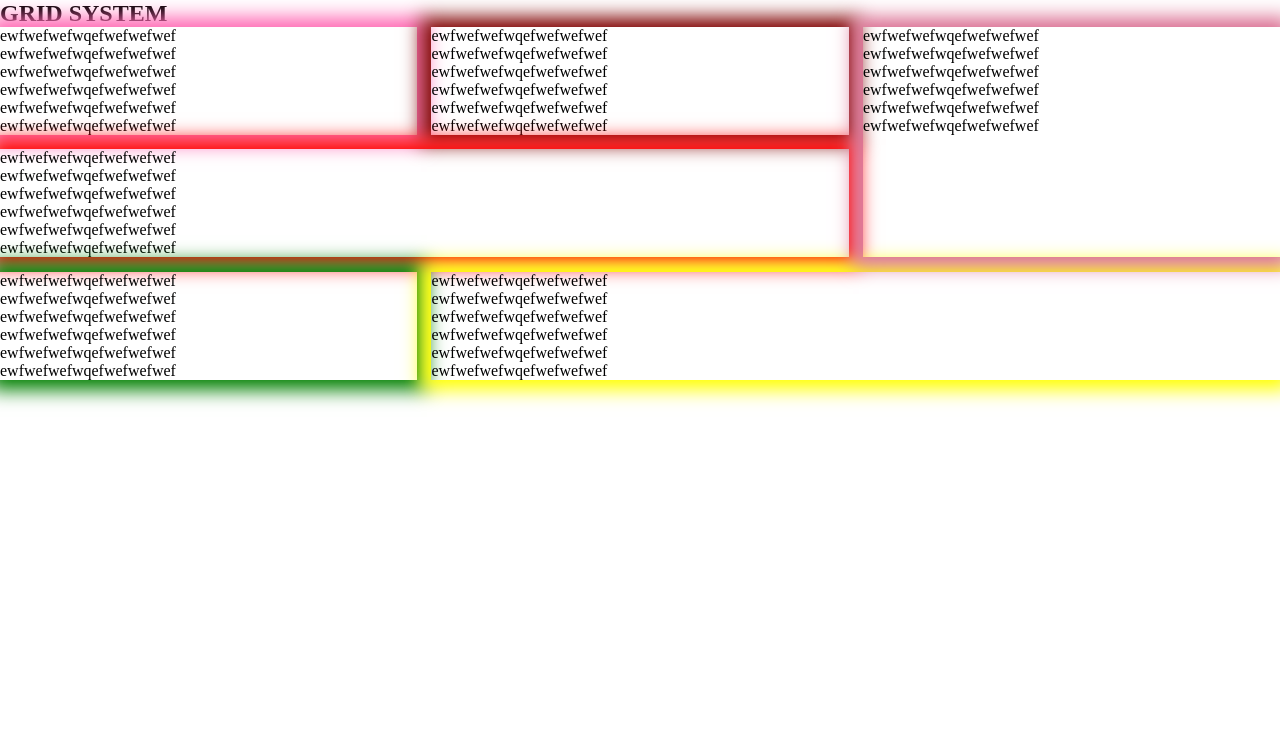
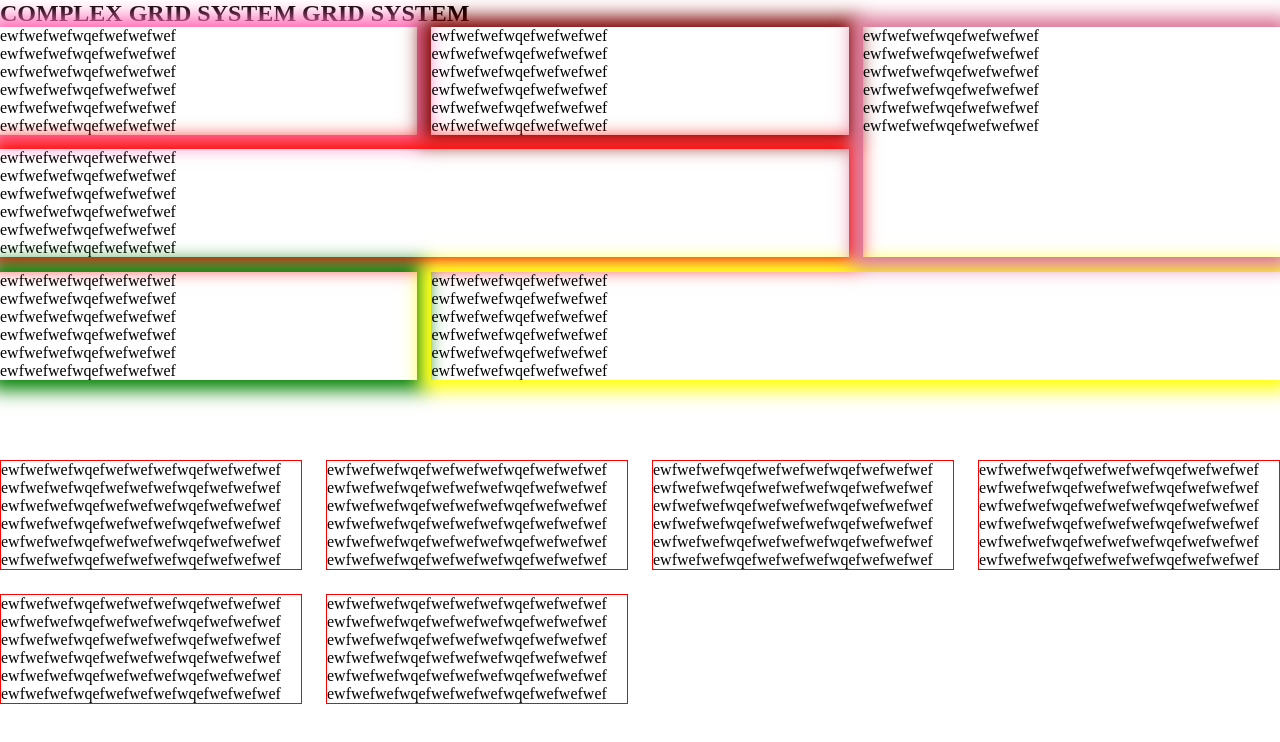
Before and after one commit to Chukason29/webdevPractice, a plain HTML site: page Practice/grid.html in a window 1280 px wide. Drawn offline with Linux system fonts and the light colour scheme.

Commit message:
updated grid system

```diff
--- a/Practice/css/grid.css
+++ b/Practice/css/grid.css
@@ -39,7 +39,7 @@
 .grid{
 /*declare the grid system*/
     display: grid;
-
+    grid-auto-columns: 1fr;
 /* This is the mobile view of the placement every column in stacked on each other */
     grid-template-areas:
         'hotpink'
@@ -54,9 +54,26 @@
 
 }
 
-/*
-    Here each
-*/
+
+
+/*SIMPLE GRID SYSTEM STARTS HERE*/
+.simple-grid {
+    display: grid;
+    grid-template-columns: repeat(auto-fill, minmax(17em, 1fr));
+    grid-gap: 1.5em;
+    margin-block-start: 5rem;
+  }
+  .simple-grid > div{
+    border: 1px solid red;
+  }
+  .simple-grid > div P{
+    margin-inline: auto;
+    max-width: 100%;
+  }
+  /*END OF SIMPLE GRID SYSTEM*/
+
+
+
 
 /*grid-column-start is used to move a column to another column, i.e. tells the column where to start from*/
 @media screen and (min-width: 578px) {
--- a/Practice/grid.html
+++ b/Practice/grid.html
@@ -24,7 +24,7 @@
     </header>
     <main>
         <section>
-            <h1>GRID SYSTEM</h1>
+            <h1> COMPLEX GRID SYSTEM GRID SYSTEM</h1>
             <div class="grid">
                 <div class="">
                     <p>ewfwefwefwqefwefwefwef</p>
@@ -75,7 +75,58 @@
                     <p>ewfwefwefwqefwefwefwef</p>
                 </div>
             </div>
+            <div class="simple-grid">
+                <div class="">
+                    <p>ewfwefwefwqefwefwefwefwqefwefwefwef</p>
+                    <p>ewfwefwefwqefwefwefwefwqefwefwefwef</p>
+                    <p>ewfwefwefwqefwefwefwefwqefwefwefwef</p>
+                    <p>ewfwefwefwqefwefwefwefwqefwefwefwef</p>
+                    <p>ewfwefwefwqefwefwefwefwqefwefwefwef</p>
+                    <p>ewfwefwefwqefwefwefwefwqefwefwefwef</p>
+                </div>
+                <div class="">
+                    <p>ewfwefwefwqefwefwefwefwqefwefwefwef</p>
+                    <p>ewfwefwefwqefwefwefwefwqefwefwefwef</p>
+                    <p>ewfwefwefwqefwefwefwefwqefwefwefwef</p>
+                    <p>ewfwefwefwqefwefwefwefwqefwefwefwef</p>
+                    <p>ewfwefwefwqefwefwefwefwqefwefwefwef</p>
+                    <p>ewfwefwefwqefwefwefwefwqefwefwefwef</p>
+                </div>
+                <div class="">
+                    <p>ewfwefwefwqefwefwefwefwqefwefwefwef</p>
+                    <p>ewfwefwefwqefwefwefwefwqefwefwefwef</p>
+                    <p>ewfwefwefwqefwefwefwefwqefwefwefwef</p>
+                    <p>ewfwefwefwqefwefwefwefwqefwefwefwef</p>
+                    <p>ewfwefwefwqefwefwefwefwqefwefwefwef</p>
+                    <p>ewfwefwefwqefwefwefwefwqefwefwefwef</p>
+                </div>
+                <div class="">
+                    <p>ewfwefwefwqefwefwefwefwqefwefwefwef</p>
+                    <p>ewfwefwefwqefwefwefwefwqefwefwefwef</p>
+                    <p>ewfwefwefwqefwefwefwefwqefwefwefwef</p>
+                    <p>ewfwefwefwqefwefwefwefwqefwefwefwef</p>
+                    <p>ewfwefwefwqefwefwefwefwqefwefwefwef</p>
+                    <p>ewfwefwefwqefwefwefwefwqefwefwefwef</p>
+                </div>
+                <div class="">
+                    <p>ewfwefwefwqefwefwefwefwqefwefwefwef</p>
+                    <p>ewfwefwefwqefwefwefwefwqefwefwefwef</p>
+                    <p>ewfwefwefwqefwefwefwefwqefwefwefwef</p>
+                    <p>ewfwefwefwqefwefwefwefwqefwefwefwef</p>
+                    <p>ewfwefwefwqefwefwefwefwqefwefwefwef</p>
+                    <p>ewfwefwefwqefwefwefwefwqefwefwefwef</p>
+                </div>
+                <div class="">
+                    <p>ewfwefwefwqefwefwefwefwqefwefwefwef</p>
+                    <p>ewfwefwefwqefwefwefwefwqefwefwefwef</p>
+                    <p>ewfwefwefwqefwefwefwefwqefwefwefwef</p>
+                    <p>ewfwefwefwqefwefwefwefwqefwefwefwef</p>
+                    <p>ewfwefwefwqefwefwefwefwqefwefwefwef</p>
+                    <p>ewfwefwefwqefwefwefwefwqefwefwefwef</p>
+                </div>
+            </div>
         </section>
+
     </main>
 
     <footer>
```
